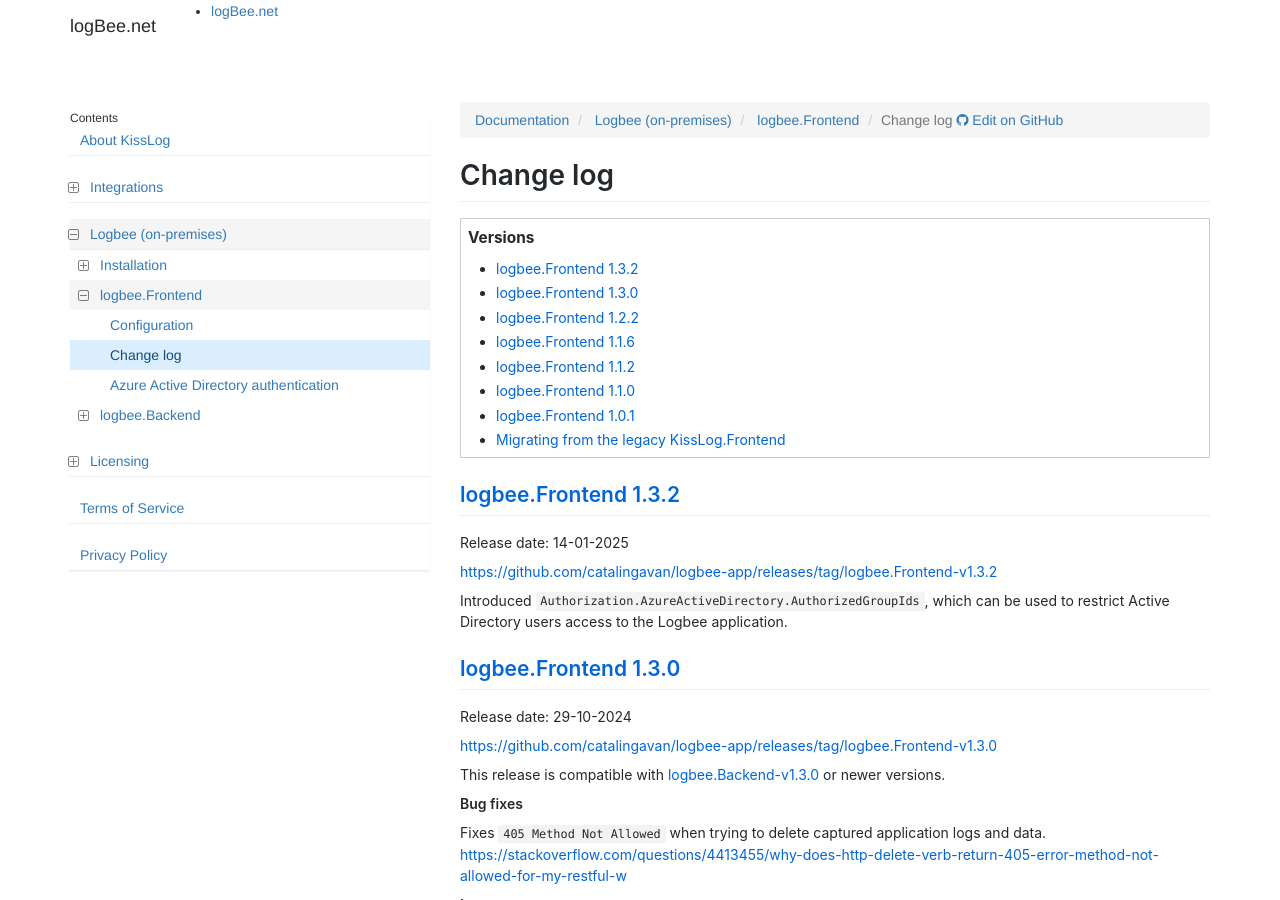
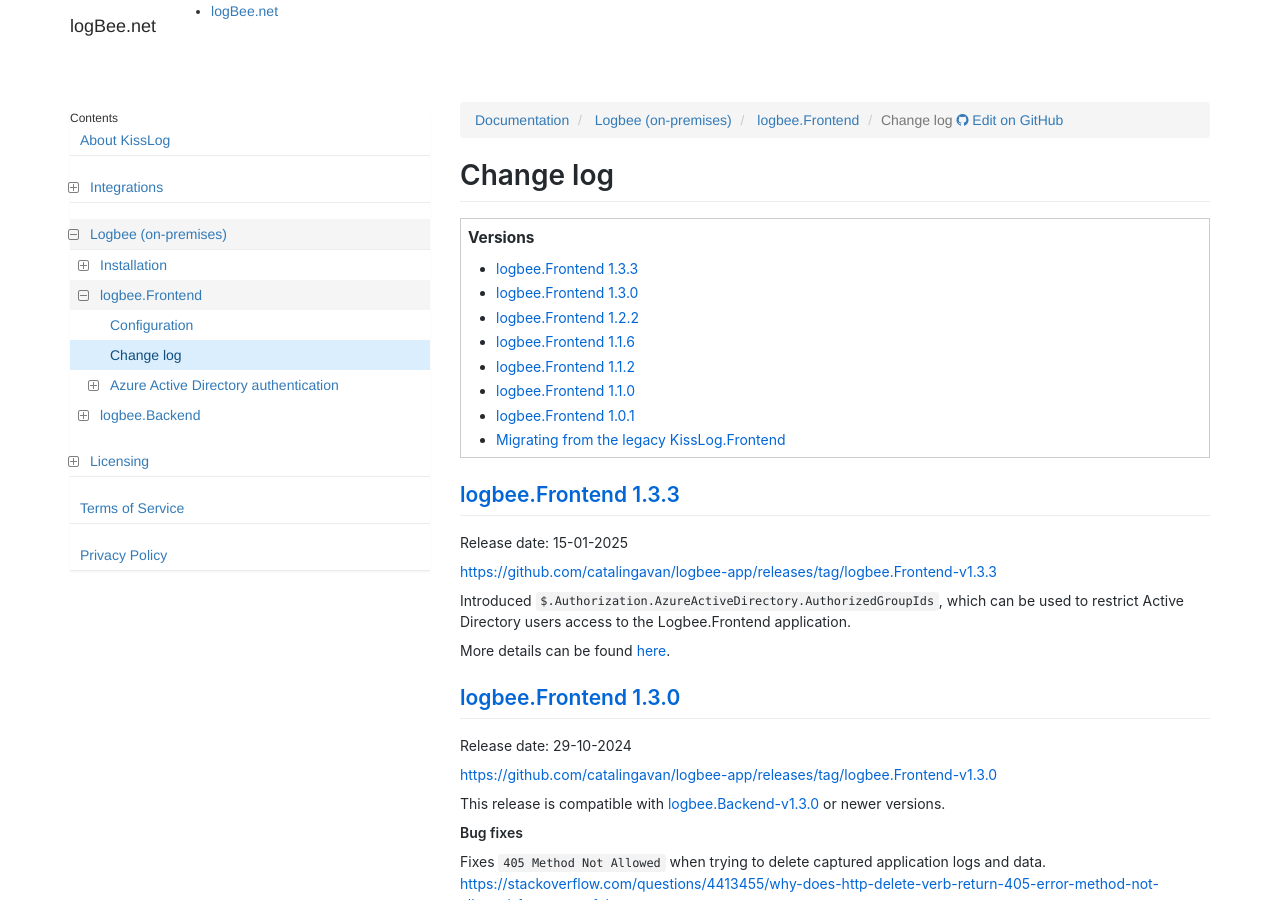
Before and after one commit to catalingavan/logbee.Documentation, a Sphinx documentation site: the page built from source/on-premises/logbee-frontend/change-log.rst, in a window 1280 px wide and 900 px high. Built offline with Sphinx 7.4.7, drawn with Linux system fonts in a browser that asks for light colours; nearby versions of some CDN libraries; library files that are not in the unit come from our copies.

Commit message:
finished Active Directory auth documentation

```diff
--- a/source/on-premises/logbee-frontend/change-log.rst
+++ b/source/on-premises/logbee-frontend/change-log.rst
@@ -5,14 +5,16 @@ Change log
    :local:
    :depth: 1
 
-logbee.Frontend 1.3.2
+logbee.Frontend 1.3.3
 --------------------------
 
-Release date: 14-01-2025
+Release date: 15-01-2025
 
-https://github.com/catalingavan/logbee-app/releases/tag/logbee.Frontend-v1.3.2
+https://github.com/catalingavan/logbee-app/releases/tag/logbee.Frontend-v1.3.3
 
-Introduced ``Authorization.AzureActiveDirectory.AuthorizedGroupIds``, which can be used to restrict Active Directory users access to the Logbee application.
+Introduced ``$.Authorization.AzureActiveDirectory.AuthorizedGroupIds``, which can be used to restrict Active Directory users access to the Logbee.Frontend application.
+
+More details can be found :doc:`here </on-premises/logbee-frontend/active-directory-auth/user-groups>`.
 
 logbee.Frontend 1.3.0
 --------------------------
```
Also changed, not shown: source/on-premises/logbee-frontend/active-directory-auth/index.rst (+8 -0 lines), source/on-premises/logbee-frontend/active-directory-auth/user-groups.rst (added, +41 -0 lines), source/on-premises/logbee-frontend/active-directory-auth/images/groups/AppRegistration_TokenConfiguration.png (added), source/on-premises/logbee-frontend/active-directory-auth/images/groups/Create_Group.png (added), source/on-premises/logbee-frontend/active-directory-auth/images/groups/Group_Members.png (added), source/on-premises/logbee-frontend/active-directory-auth/images/groups/Group_Overview.png (added).
